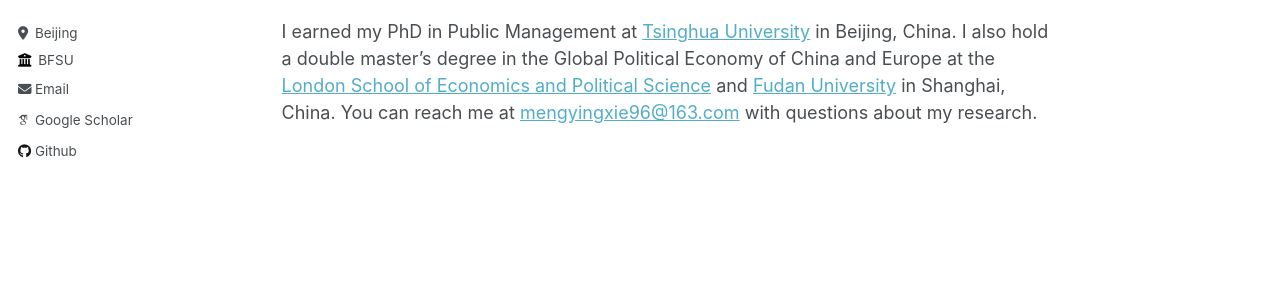
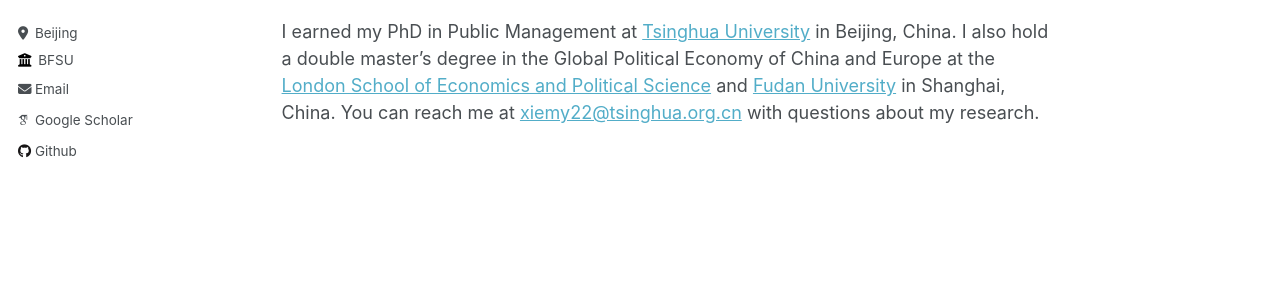
Before and after one commit to xiemythu/xiemythu.github.io, a Jekyll site: the page built from _pages/about.md, in a window 1280 px wide and 943 px high. Shown: the part 395-689 px from the top of the window. Built offline with Jekyll 4.4.1, drawn with Linux system fonts in a browser that asks for light colours; some web fonts are replaced.

Commit message:
Update about.md

```diff
--- a/_pages/about.md
+++ b/_pages/about.md
@@ -10,4 +10,4 @@ redirect_from:
 
 Welcome to my website! I am an Assistant Professor in the School of International Relations and Diplomacy at Beijing Foreign Studies University (BFSU). My research interests lie at the intersection of public policy and international relations, focusing on climate politics, transnational governance, and the sustainability of China’s overseas investment. I am particularly interested in questions related to the impacts of private regulation on steering participants’ behaviors, the political economy of climate regulation, corporate sustainability strategies, and the sustainability governance of China’s Belt and Road Initiative. My work has been published in journals such as *Journal of Comparative Policy Analysis*, *Public Administration and Development*, *Global Public Policy and Governance*, and *World Economics and Politics*.
 
-I earned my PhD in Public Management at [Tsinghua University](https://www.tsinghua.edu.cn/) in Beijing, China. I also hold a double master’s degree in the Global Political Economy of China and Europe at the [London School of Economics and Political Science](https://www.lse.ac.uk/) and [Fudan University](https://igpp.fudan.edu.cn/) in Shanghai, China. You can reach me at [mengyingxie96@163.com](mengyingxie96@163.com) with questions about my research.
+I earned my PhD in Public Management at [Tsinghua University](https://www.tsinghua.edu.cn/) in Beijing, China. I also hold a double master’s degree in the Global Political Economy of China and Europe at the [London School of Economics and Political Science](https://www.lse.ac.uk/) and [Fudan University](https://igpp.fudan.edu.cn/) in Shanghai, China. You can reach me at [xiemy22@tsinghua.org.cn](xiemy22@tsinghua.org.cn) with questions about my research.
```
